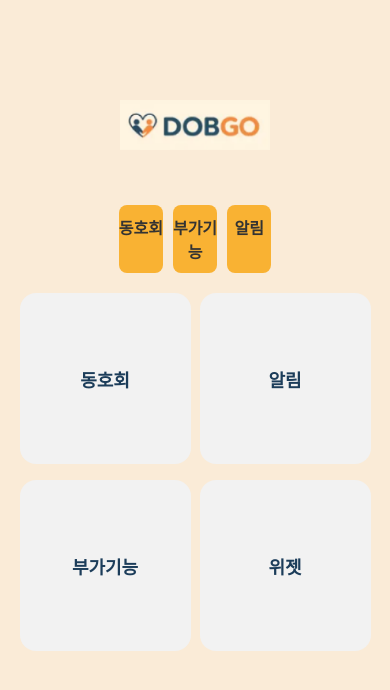
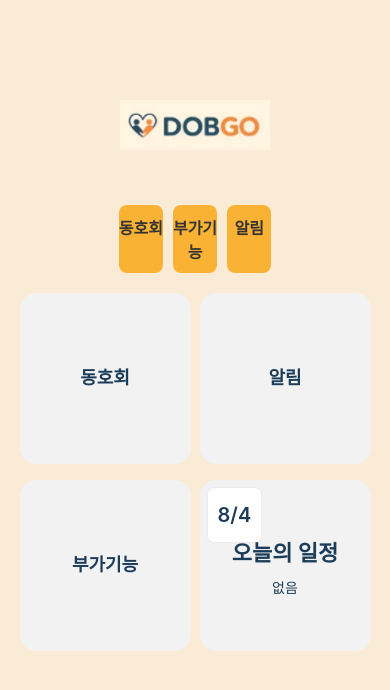
Before and after one commit to capstone2025-team7/mobile-app, a React Native app: screen /Main in a window 390 px wide. Shown: the top 690 px of the page. Built offline with nearby package versions, Linux system fonts and the light colour scheme.

Commit message:
캘린더 기능 구현

```diff
--- a/App.js
+++ b/App.js
@@ -3,7 +3,6 @@ import { NavigationContainer } from '@react-navigation/native';
 import { createNativeStackNavigator } from '@react-navigation/native-stack';
 
 import OnboardingScreen from './components/OnboardingScreen';
-
 import LoginScreen from './screens/Login/LoginScreen';
 import RegisterScreen1 from './screens/Register/RegisterScreen1';
 import RegisterScreen2 from './screens/Register/RegisterScreen2';
@@ -22,11 +21,10 @@ import SearchClubScreen from './screens/Club/SearchClubScreen';
 import ClubInsideScreen from './screens/Club/ClubInsideScreen';
 import ClubOutsideScreen from './screens/Club/ClubOutsideScreen';
 import ClubInfoScreen from './screens/Club/ClubInfoScreen';
-import CalenderScreen from './screens/CalenderScreen';
+import CalendarScreen from './screens/CalendarScreen';
 import SuggestionScreen from './screens/Club/SuggestionScreen';
 import NotificationScreen from './screens/NotificationScreen';
 import FeatureScreen from './screens/FeatureScreen';
-import WidgetScreen from './screens/WidgetScreen';
 
 const Stack = createNativeStackNavigator();
 
@@ -53,11 +51,10 @@ export default function App() {
         <Stack.Screen name="ClubInfo" component={ClubInfoScreen} options={{ headerShown: false }} />
         <Stack.Screen name="ClubMember" component={ClubMemberScreen} options={{ headerShown: false }} />
         <Stack.Screen name="BulletinBoard" component={BulletinBoardScreen} options={{ headerShown: false }} />
-        <Stack.Screen name="Calender" component={CalenderScreen} options={{ headerShown: false }} />
+        <Stack.Screen name="Calendar" component={CalendarScreen} options={{ headerShown: false }} />
         <Stack.Screen name="Suggestion" component={SuggestionScreen} options={{ headerShown: false }} />
         <Stack.Screen name="Notifications" component={NotificationScreen} options={{ headerShown: false }} />
         <Stack.Screen name="Features" component={FeatureScreen} options={{ headerShown: false }} />
-        <Stack.Screen name="Widget" component={WidgetScreen} options={{ headerShown: false }} />
       </Stack.Navigator>
     </NavigationContainer>
   );
--- /dev/null
+++ b/components/schedules.js
@@ -0,0 +1,5 @@
+export const schedules = {
+  '8/26': ['회의 10:00', '점심 12:30', '코드 리뷰 15:00', '추가 일정1 23:30'],
+  '8/27': ['운동 07:00', '팀 미팅 14:00'],
+  '8/28': ['프로젝트 제출 17:00'],
+};
--- a/package.json
+++ b/package.json
@@ -20,8 +20,10 @@
     "firebase": "^12.0.0",
     "react": "19.0.0",
     "react-native": "0.79.5",
+    "react-native-calendars": "^1.1313.0",
     "react-native-safe-area-context": "^5.5.2",
-    "react-native-screens": "^4.13.1"
+    "react-native-screens": "^4.13.1",
+    "xdate": "^0.8.3"
   },
   "devDependencies": {
     "@babel/core": "^7.20.0"
--- /dev/null
+++ b/screens/CalendarScreen.js
@@ -0,0 +1,58 @@
+import React, { useState } from 'react';
+import { View, Text, TouchableOpacity, StyleSheet, Dimensions, ScrollView } from 'react-native';
+import { Calendar } from 'react-native-calendars';
+import FooterNav from '../components/FooterNav';
+import BackNav from '../components/BackNav';
+import colors from '../styles/colors';
+import { schedules } from '../components/schedules';
+
+const { width } = Dimensions.get('window');
+const BUTTON_WIDTH = width * 0.8;
+const BUTTON_HEIGHT = 120;
+
+const CalendarScreen = () => {
+  const [selectedDate, setSelectedDate] = useState('');
+
+  const todaySchedules = schedules[selectedDate] || ['일정 없음'];
+
+  return (
+    <View style={styles.container}>
+      <FooterNav />
+
+      <Calendar
+        onDayPress={day => {
+          const [year, month, date] = day.dateString.split('-');
+          setSelectedDate(`${parseInt(month)}/${parseInt(date)}`); // 8/26 형식
+        }}
+        markedDates={{ [selectedDate]: { selected: true, selectedColor: colors.primary } }}
+        style={styles.calendar}
+        theme={{ todayTextColor: colors.primary, arrowColor: colors.primary, monthTextColor: colors.textDark }}
+      />
+
+      <ScrollView contentContainerStyle={styles.buttonColumn}>
+        <Text style={styles.selectedDateText}>
+          {selectedDate ? `${selectedDate} 일정` : '날짜를 선택하세요'}
+        </Text>
+
+        {todaySchedules.map((item, index) => (
+          <TouchableOpacity key={index} style={styles.button}>
+            <Text style={styles.buttonText}>{item}</Text>
+          </TouchableOpacity>
+        ))}
+      </ScrollView>
+
+      <BackNav />
+    </View>
+  );
+};
+
+export default CalendarScreen;
+
+const styles = StyleSheet.create({
+  container: { flex: 1, alignItems: 'center', backgroundColor: '#FAEBD7', paddingTop: 100, paddingBottom: 80, justifyContent: 'space-between' },
+  calendar: { width: width * 0.9, borderRadius: 16, elevation: 2, backgroundColor: '#fff' },
+  buttonColumn: { flexDirection: 'column', justifyContent: 'center', alignItems: 'center', width: '100%', marginTop: 20, paddingBottom: 20 },
+  selectedDateText: { fontSize: 20, fontWeight: '700', marginBottom: 10, color: colors.textDark },
+  button: { width: BUTTON_WIDTH, height: BUTTON_HEIGHT, backgroundColor: colors.inputBg, borderRadius: 16, elevation: 3, justifyContent: 'center', alignItems: 'center', marginVertical: 8 },
+  buttonText: { fontSize: 18, fontWeight: '600', color: colors.textDark },
+});
--- a/screens/CalenderScreen.js
+++ /dev/null
@@ -1,54 +0,0 @@
-import React from 'react';
-import { View, Text, TouchableOpacity, StyleSheet, Dimensions } from 'react-native';
-import FooterNav from '../components/FooterNav';
-import BackNav from '../components/BackNav';
-import colors from '../styles/colors';
-
-const { width } = Dimensions.get('window');
-const BUTTON_MARGIN = 16;
-const BUTTON_WIDTH = width * 0.8;
-const BUTTON_HEIGHT = 120;
-
-const CalenderScreen = () => {
-  return (
-    <View style={styles.container}>
-      <FooterNav />
-      <BackNav />
-    </View>
-  );
-};
-
-export default CalenderScreen;
-
-const styles = StyleSheet.create({
-  container: {
-    flex: 1,
-    paddingBottom: 80,
-    alignItems: 'center',
-    justifyContent: 'space-between',
-    backgroundColor: '#FAEBD7',
-    paddingTop: 100,
-    paddingBottom: 200,
-  },
-  buttonColumn: {
-    flexDirection: 'column',
-    justifyContent: 'center',
-    alignItems: 'center',
-    width: '100%',
-  },
-  button: {
-    width: BUTTON_WIDTH,
-    height: BUTTON_HEIGHT,
-    backgroundColor: colors.inputBg,
-    borderRadius: 16,
-    elevation: 3,
-    justifyContent: 'center',
-    alignItems: 'center',
-    marginVertical: BUTTON_MARGIN,
-  },
-  buttonText: {
-    fontSize: 18,
-    fontWeight: '600',
-    color: colors.textDark,
-  },
-});
--- a/screens/Club/ClubScreen.js
+++ b/screens/Club/ClubScreen.js
@@ -33,7 +33,7 @@ const ClubScreen = () => {
 
         <TouchableOpacity
           style={styles.button}
-          onPress={() => navigation.navigate('Calender')}
+          onPress={() => navigation.navigate('Calendar')}
         >
           <Text style={styles.buttonText}>캘린더</Text>
         </TouchableOpacity>
--- a/screens/MainScreen.js
+++ b/screens/MainScreen.js
@@ -1,8 +1,9 @@
-import React from 'react';
+import React, { useState, useEffect } from 'react';
 import { View, Text, TouchableOpacity, StyleSheet, Dimensions } from 'react-native';
 import { useNavigation } from '@react-navigation/native';
 import FooterNav from '../components/FooterNav';
 import colors from '../styles/colors';
+import { schedules } from '../components/schedules';
 
 const { width } = Dimensions.get('window');
 const BUTTON_MARGIN = 16;
@@ -10,38 +11,57 @@ const BUTTON_SIZE = (width - BUTTON_MARGIN * 3) / 2;
 
 const MainScreen = () => {
   const navigation = useNavigation();
+  const [today, setToday] = useState('');
+  const [nextSchedule, setNextSchedule] = useState('없음');
+
+  useEffect(() => {
+    const now = new Date();
+    const formatted = `${now.getMonth() + 1}/${now.getDate()}`;
+    setToday(formatted);
+
+    const todaySchedules = schedules[formatted] || [];
+
+    // 다음 남은 일정만 필터링
+    const upcomingSchedules = todaySchedules.filter(item => {
+      const parts = item.trim().split(' ');
+      const timeString = parts[parts.length - 1]; // 마지막 단어를 시간으로
+      if (!timeString || !timeString.includes(':')) return true; // 시간 없는 일정은 포함
+
+      const [hour, minute] = timeString.split(':').map(Number);
+      const scheduleTime = new Date();
+      scheduleTime.setHours(hour, minute, 0, 0);
+
+      return scheduleTime > now; // 현재 시간 이후 일정만
+    });
+
+    setNextSchedule(upcomingSchedules[0] || '없음');
+  }, []);
 
   return (
     <View style={styles.container}>
       <FooterNav />
 
       <View style={styles.buttonGrid}>
-        <TouchableOpacity
-          style={styles.button}
-          onPress={() => navigation.navigate('Club')}
-        >
+        <TouchableOpacity style={styles.button} onPress={() => navigation.navigate('Club')}>
           <Text style={styles.buttonText}>동호회</Text>
         </TouchableOpacity>
 
-        <TouchableOpacity
-          style={styles.button}
-          onPress={() => navigation.navigate('Notification')}
-        >
+        <TouchableOpacity style={styles.button} onPress={() => navigation.navigate('Notifications')}>
           <Text style={styles.buttonText}>알림</Text>
         </TouchableOpacity>
 
-        <TouchableOpacity
-          style={styles.button}
-          onPress={() => navigation.navigate('Feature')}
-        >
+        <TouchableOpacity style={styles.button} onPress={() => navigation.navigate('Features')}>
           <Text style={styles.buttonText}>부가기능</Text>
         </TouchableOpacity>
 
-        <TouchableOpacity
-          style={styles.button}
-          onPress={() => navigation.navigate('Widget')}
-        >
-          <Text style={styles.buttonText}>위젯</Text>
+        <TouchableOpacity style={styles.button} onPress={() => navigation.navigate('Calendar')}>
+          <View style={styles.dateBox}>
+            <Text style={styles.dateText}>{today}</Text>
+          </View>
+
+          <Text style={styles.buttonTextBelow}>오늘의 일정</Text>
+
+          <Text style={styles.scheduleTextBelow}>{nextSchedule}</Text>
         </TouchableOpacity>
       </View>
     </View>
@@ -59,6 +79,7 @@ const styles = StyleSheet.create({
     paddingTop: 100,
     paddingBottom: 200,
   },
+
   buttonGrid: {
     flexDirection: 'row',
     flexWrap: 'wrap',
@@ -66,19 +87,57 @@ const styles = StyleSheet.create({
     width: '90%',
     marginTop: 20,
   },
+
   button: {
     width: BUTTON_SIZE,
     height: BUTTON_SIZE,
     backgroundColor: colors.inputBg,
     borderRadius: 16,
     elevation: 3,
-    justifyContent: 'center',
+    justifyContent: 'center', // 버튼 안에서 세로 중간
     alignItems: 'center',
     marginBottom: BUTTON_MARGIN,
+    padding: 8,
   },
+
   buttonText: {
     fontSize: 18,
     fontWeight: '600',
     color: colors.textDark,
+    marginBottom: 6,
+  },
+
+  buttonTextBelow: {
+    fontSize: 22, // 강조
+    fontWeight: '700',
+    color: colors.textDark,
+    marginBottom: 6,
+  },
+
+  scheduleTextBelow: {
+    fontSize: 14,
+    color: colors.textDark,
+    textAlign: 'center',
+    marginTop: 4,
+  },
+
+  dateBox: {
+    position: 'absolute',
+    top: 8,
+    left: 8,
+    backgroundColor: '#fff',
+    paddingHorizontal: 10,
+    paddingVertical: 15,
+    borderRadius: 6,
+    elevation: 2,
+    shadowColor: '#000',
+    shadowOpacity: 0.1,
+    shadowRadius: 2,
+  },
+
+  dateText: {
+    fontSize: 20,
+    fontWeight: '600',
+    color: colors.textDark,
   },
 });
--- a/screens/WidgetScreen.js
+++ /dev/null
@@ -1,40 +0,0 @@
-import React from 'react';
-import { View, Text, StyleSheet } from 'react-native';
-import BackNav from '../components/BackNav';
-import FooterNav from '../components/FooterNav';
-import colors from '../styles/colors';
-
-const WidgetScreen = () => {
-  return (
-    <View style={styles.container}>
-      <FooterNav />
-
-      <View style={styles.content}>
-        <Text style={styles.title}>위젯 화면</Text>
-      </View>
-      <BackNav />
-    </View>
-  );
-};
-
-export default WidgetScreen;
-
-const styles = StyleSheet.create({
-  container: {
-    flex: 1,
-    backgroundColor: '#FAEBD7',
-    justifyContent: 'space-between',
-    paddingTop: 100,
-    paddingBottom: 200,
-  },
-  content: {
-    flex: 1,
-    justifyContent: 'center',
-    alignItems: 'center',
-  },
-  title: {
-    fontSize: 20,
-    fontWeight: '600',
-    color: colors.textDark,
-  },
-});
```
Also changed, not shown: 1 other file (tests, documents, lock files or other folders).
